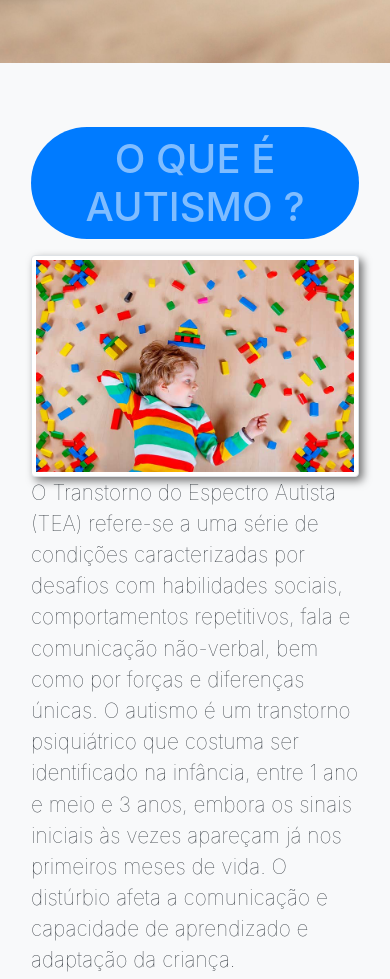
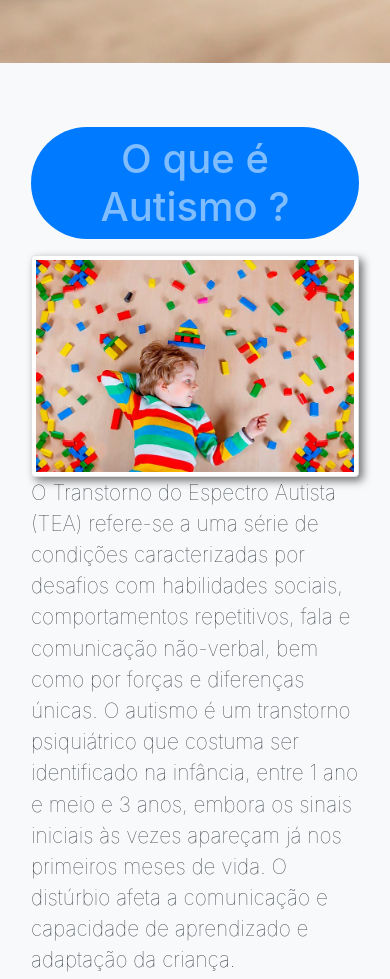
Before and after one commit to JoaoPauloRomualdo/autismo.github.io, a plain HTML site: page src/index.html in a window 390 px wide. Shown: the part 880-1859 px from the top of the page. Drawn offline with Linux system fonts and the light colour scheme.

Commit message:
Segundo commit

```diff
--- a/css/main.css
+++ b/css/main.css
@@ -94,8 +94,17 @@ header {
 
 @media (max-width: 576px) {
 
+    *{
+        font-size: 1em;
+    }
+
     .navbar .nav-link {
         text-align: center !important;
+    }
+
+    .intro h1 {
+        text-transform: none !important;
+
     }
 
     .img-animation{
```
